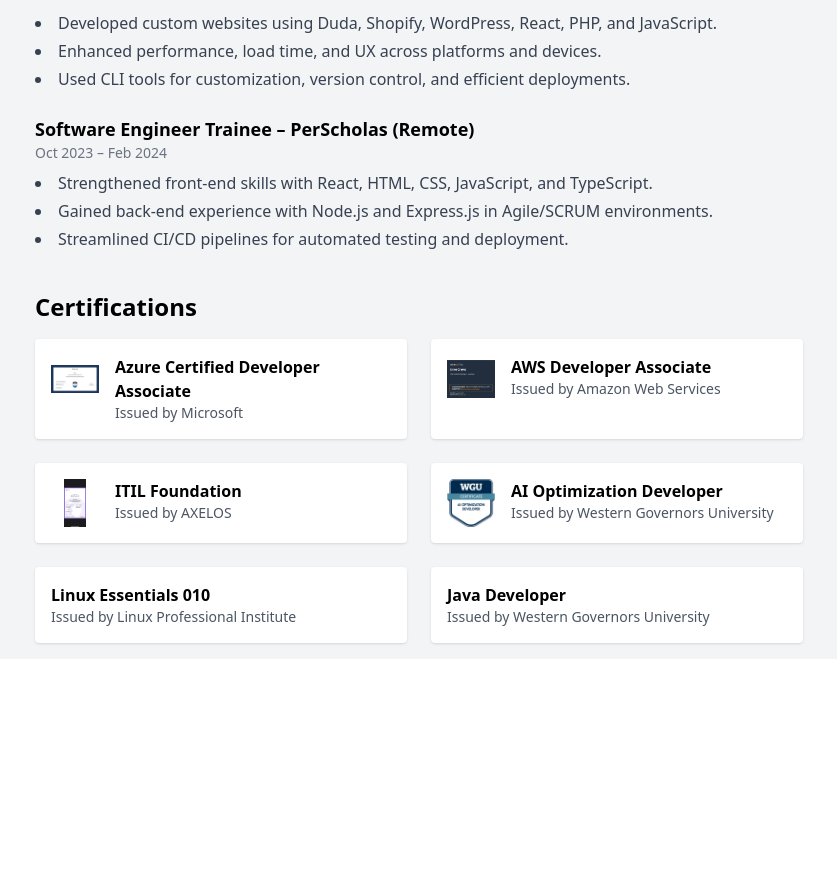
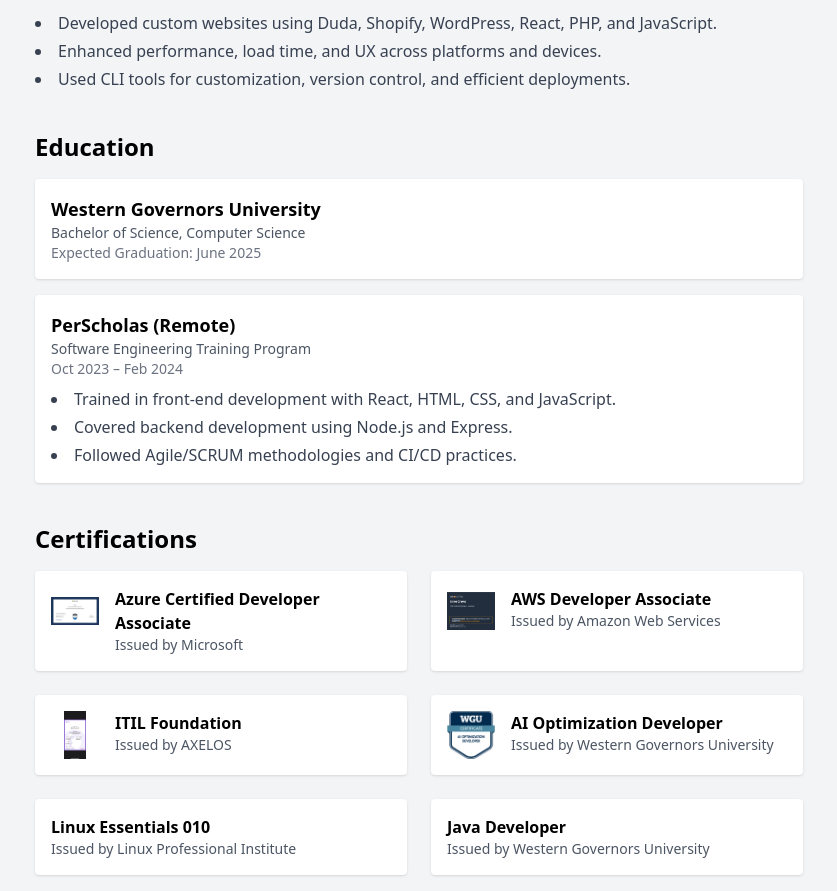
Before and after one commit to RoyalEC/PortfolioSite, a React (Vite) app: page / in a window 1280 px wide. Shown: the part 1125-2016 px from the top of the page, without its empty margins (221-1058 px from the left). Before the commit the page ends 1784 px from the top, so only its background shows below. Built offline with nearby package versions, Linux system fonts and the light colour scheme.

Commit message:
Made some adjustments to links in the Project Section

```diff
--- a/src/App.tsx
+++ b/src/App.tsx
@@ -1,6 +1,3 @@
-import React from 'react';
-import { useContext } from 'react';
-import { ThemeContext } from './context/ThemeContext';
 import { BrowserRouter as Router, Routes, Route } from 'react-router-dom';
 import Home from './pages/Home';
 import Projects from './pages/Projects';
--- a/src/components/Navbar.tsx
+++ b/src/components/Navbar.tsx
@@ -8,7 +8,7 @@
 
   return (
     <nav className="bg-white dark:bg-gray-800 shadow px-6 py-4 flex justify-between items-center">
-      <h1 className="text-2xl font-bold text-gray-900 dark:text-white">Ernie Crews</h1>
+      <h1 className="text-2xl font-bold text-gray-900 dark:text-white">Ernie Crews III</h1>
       <div className="space-x-4 text-lg">
         <Link to="/" className="text-blue-600 dark:text-blue-300 hover:underline">Home</Link>
         <Link to="/projects" className="text-blue-600 dark:text-blue-300 hover:underline">Projects</Link>
--- a/src/pages/Contact.tsx
+++ b/src/pages/Contact.tsx
@@ -1,5 +1,4 @@
 // Contact.tsx
-import React from 'react';
 import { FaEnvelope, FaPhone, FaLinkedin, FaGithub, FaBriefcase } from 'react-icons/fa';
 
 function Contact() {
--- a/src/pages/Home.tsx
+++ b/src/pages/Home.tsx
@@ -1,4 +1,4 @@
-import React from 'react';
+
 import ProjectCarousel from '../components/ProjectsCarousel';
 
 function Home() {
@@ -61,15 +61,27 @@
       <li>Used CLI tools for customization, version control, and efficient deployments.</li>
     </ul>
   </div>
+</div>
+
+<div className="mt-10 text-left">
+  <h2 className="text-2xl font-semibold mb-4">Education</h2>
+
+  {/* WGU */}
+  <div className="bg-white dark:bg-gray-700 p-4 shadow rounded mb-4">
+    <h3 className="text-lg font-bold">Western Governors University</h3>
+    <p className="text-sm text-gray-600 dark:text-gray-300">Bachelor of Science, Computer Science</p>
+    <p className="text-sm text-gray-500 dark:text-gray-400">Expected Graduation: June 2025</p>
+  </div>
 
   {/* PerScholas */}
-  <div>
-    <h3 className="text-lg font-bold">Software Engineer Trainee – PerScholas (Remote)</h3>
-    <p className="text-sm text-gray-500">Oct 2023 – Feb 2024</p>
-    <ul className="list-disc list-inside mt-2 text-gray-700 space-y-1">
-      <li>Strengthened front-end skills with React, HTML, CSS, JavaScript, and TypeScript.</li>
-      <li>Gained back-end experience with Node.js and Express.js in Agile/SCRUM environments.</li>
-      <li>Streamlined CI/CD pipelines for automated testing and deployment.</li>
+  <div className="bg-white dark:bg-gray-700 p-4 shadow rounded">
+    <h3 className="text-lg font-bold">PerScholas (Remote)</h3>
+    <p className="text-sm text-gray-600 dark:text-gray-300">Software Engineering Training Program</p>
+    <p className="text-sm text-gray-500 dark:text-gray-400">Oct 2023 – Feb 2024</p>
+    <ul className="list-disc list-inside mt-2 text-gray-700 dark:text-gray-200 space-y-1">
+      <li>Trained in front-end development with React, HTML, CSS, and JavaScript.</li>
+      <li>Covered backend development using Node.js and Express.</li>
+      <li>Followed Agile/SCRUM methodologies and CI/CD practices.</li>
     </ul>
   </div>
 </div>
--- a/src/pages/Projects.tsx
+++ b/src/pages/Projects.tsx
@@ -1,4 +1,4 @@
-import React from 'react';
+
 
 function Projects() {
   return (
@@ -114,34 +114,39 @@
   </div>
   <div className="mt-4">
     <a
-      href="https://drive.google.com/file/d/15lcUs2whePnkswRQF3KnMZ4LlDQg4bqN/view?usp=drive_link"
+      href="https://replit.com/@crewsernie8/ShonenShowdown?v=1#.replit"
       target="_blank"
       rel="noreferrer"
     >
-      <button className="bg-blue-600 text-white px-4 py-2 rounded">View Source Code</button>
+      <button className="bg-blue-600 text-white px-4 py-2 rounded">View Project</button>
     </a>
   </div>
 </div>
 
           {/* Project Cards will go here */}
-          <div className="bg-gray-100 p-4 rounded shadow">
+       <div className="bg-gray-100 p-4 rounded shadow">
   <h2 className="text-xl font-semibold mb-2">Labyrinth Sprint</h2>
   <p className="text-sm text-gray-700 mb-2">
-    A multiplayer maze game built with React Native (Expo) for the frontend and a C++ backend. Uses WebSocket communication for real-time interactions and native components for performance optimization.
+    A grid-based maze game featuring single-player and local multiplayer modes against an AI opponent. The game is powered by a C++ backend and a React Native frontend communicating via WebSockets. Future plans include online multiplayer support.
   </p>
   <div className="flex gap-2 text-sm text-white flex-wrap">
     <span className="bg-yellow-500 px-2 py-1 rounded">React Native</span>
     <span className="bg-gray-700 px-2 py-1 rounded">C++</span>
     <span className="bg-green-600 px-2 py-1 rounded">WebSockets</span>
     <span className="bg-indigo-600 px-2 py-1 rounded">Expo</span>
-    <span className="bg-purple-600 px-2 py-1 rounded">Multiplayer</span>
+    <span className="bg-pink-600 px-2 py-1 rounded">AI Opponent</span>
   </div>
-  <div className="mt-4">
-    <a href="https://github.com/RoyalEC/LabyrinthSprint" target="_blank" rel="noreferrer">
-      <button className="bg-blue-600 text-white px-4 py-2 rounded">View Source Code</button>
+  <div className="mt-4 flex flex-col sm:flex-row sm:gap-4 gap-2">
+    <a href="https://github.com/RoyalEC/CompleteLabyrinthSprint" target="_blank" rel="noreferrer">
+      <button className="bg-blue-600 text-white px-4 py-2 rounded w-full sm:w-auto">View Source Code</button>
+    </a>
+    <a href="https://completelabyrinthsprint-1.onrender.com" target="_blank" rel="noreferrer">
+      <button className="bg-green-600 text-white px-4 py-2 rounded w-full sm:w-auto">View Live App</button>
     </a>
   </div>
 </div>
+
+
 
           {/* Project Cards will go here */}
           <div className="bg-gray-100 p-4 rounded shadow">
@@ -327,7 +332,7 @@
   </div>
   <div className="mt-4">
     <a
-      href="https://drive.google.com/file/d/YOUR_FILE_ID/view?usp=drive_link"
+      href="https://replit.com/@crewsernie8/EnhancedNumberGuessingGame"
       target="_blank"
       rel="noreferrer"
     >
--- a/src/pages/Resume.tsx
+++ b/src/pages/Resume.tsx
@@ -1,4 +1,4 @@
-import React from 'react';
+
 
 function Resume() {
   return (
--- a/src/pages/Skills.tsx
+++ b/src/pages/Skills.tsx
@@ -1,4 +1,4 @@
-import React from 'react';
+
 
 function Skills() {
   const skills = {
```
